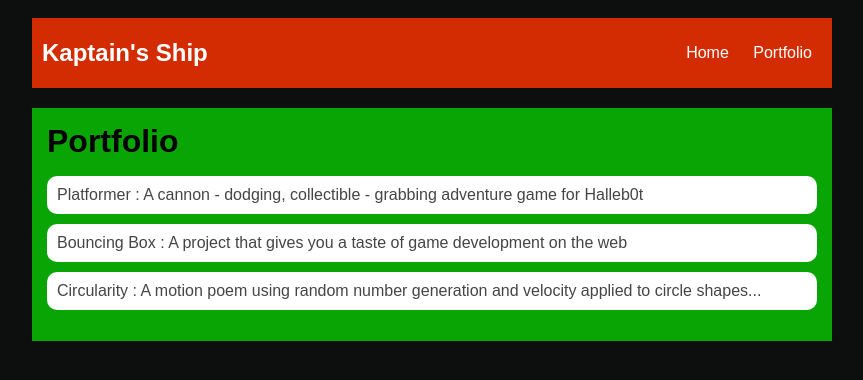
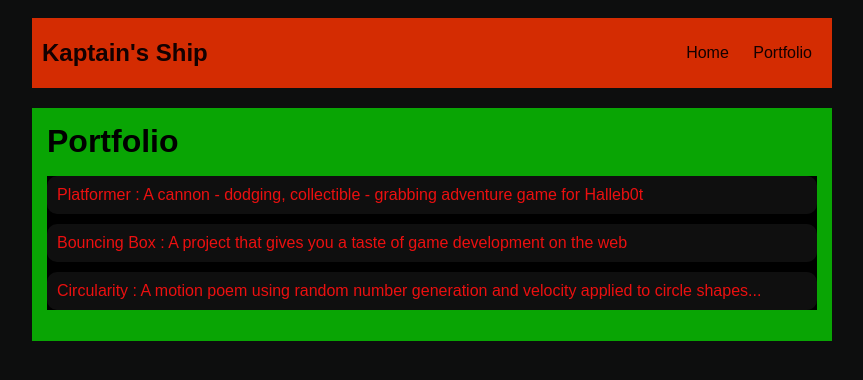
Before and after one commit to kirkthomas23/kirkthomas23.github.io, a plain HTML site: page portfolio.html in a window 1280 px wide. Shown: the whole page, without its empty margins (208-1071 px from the left). Drawn offline with Linux system fonts and the light colour scheme.

Commit message:
add portfolio.html file

```diff
--- a/style.css
+++ b/style.css
@@ -20,7 +20,7 @@ nav {
 h1 {
     display: flex;
     align-items: center;
-    color: white;
+    color: rgb(19, 1, 1);
     flex: 1;
     margin: 0;
 }
@@ -33,7 +33,7 @@ h1 {
 }
 a {
     text-decoration: none;
-    color: #fff;
+    color: #130101;
 }
 
 /* main container area beneath menu */
@@ -67,25 +67,29 @@ h2, h3 {
     color: black;
 }
 
+
 #portfolio {
     list-style-type: none;
     padding-left: 0;
+    background: black;
+    text-decoration: none;
+    color:white;
 }
 
 #portfolio li {
-    background: #fff;
+    background: #0f0f0f;
     padding: 10px;
     border-radius: 10px;
     margin-bottom: 10px;
 }
 
 #portfolio li:hover {
-    background: #eee;
+    background: #03581f;
 }
 
 #portfolio a {
     text-decoration: none;
-    color: #454545;
+    color: #eb1010;
 }
 
  /* responsive web design */
```
